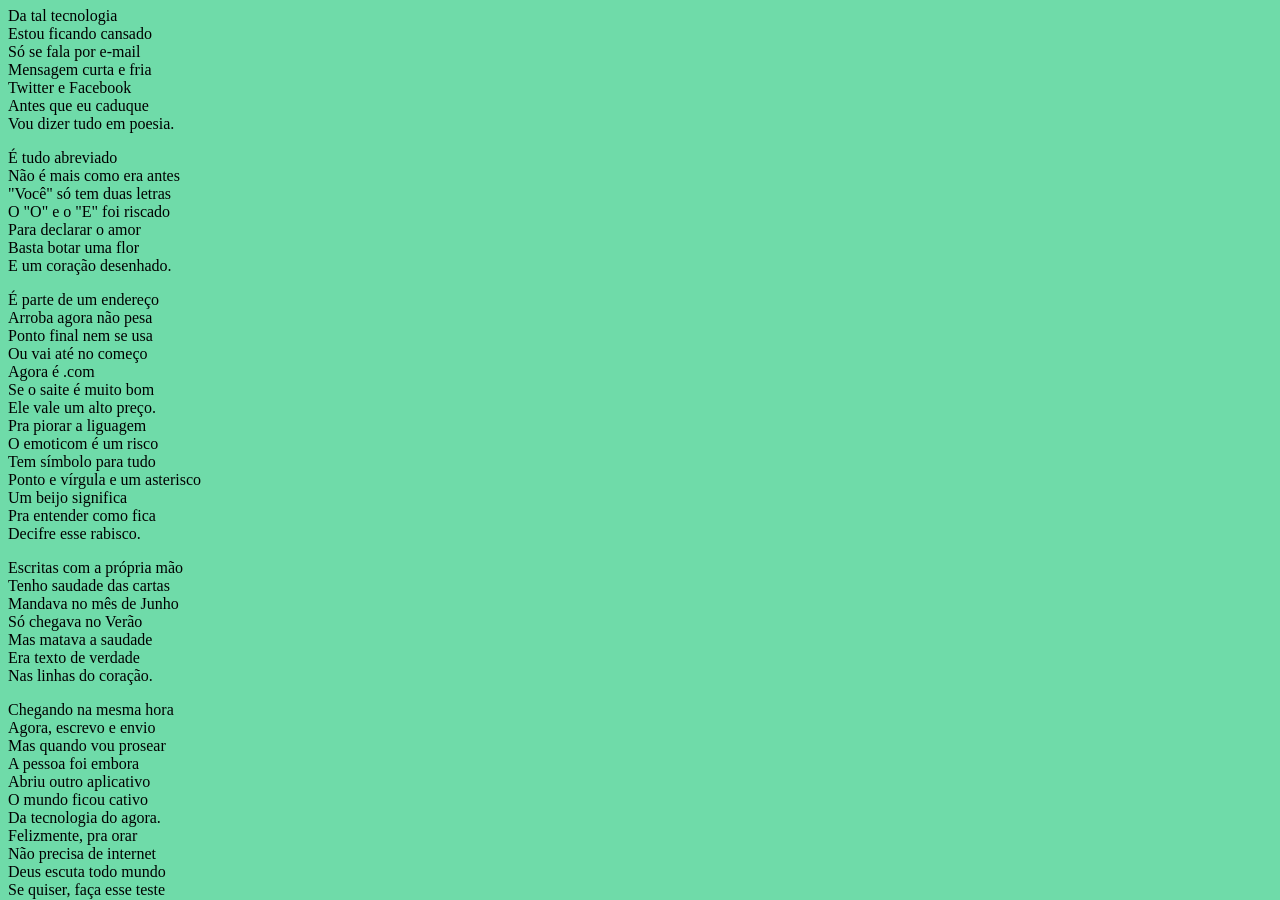
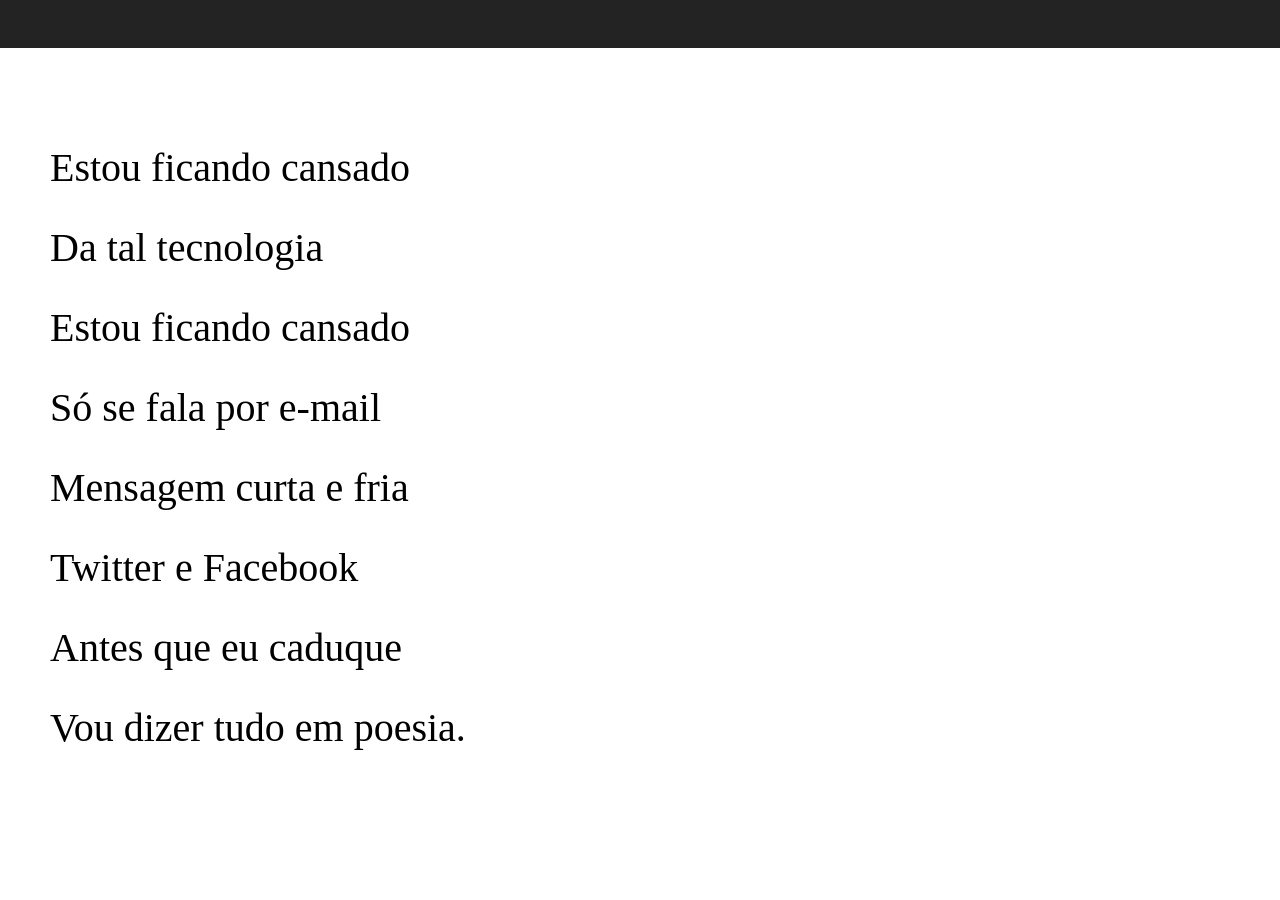
Before and after one commit to biel-444/Projeto-3, a plain HTML site: page pag1.html in a window 1280 px wide. Shown: the part 125-1025 px from the top of the page. Drawn offline with Linux system fonts and the light colour scheme.

Commit message:
atualizações básicas
css, classes e ids

```diff
--- a/estilo.css
+++ b/estilo.css
@@ -1,10 +1,84 @@
-/*cores
-#18DB00
-#C5DB93
-#7DDC88
-#74DCCF
-#6FDBA9
-*/
-body{
-    background-color: #6FDBA9;
+/*#31cbe0*/
+*{
+    margin:0% ;
+    padding: 0%;
 }
+
+body, html{
+    background-color: #31cbe0;
+}
+
+header{
+    background-color: rgb(35, 35, 35);
+    color: white;
+    text-align: center;
+}
+
+header > h1{
+    padding-top: 50px;
+    font-variant: small-caps;
+}
+header > p{
+    padding-bottom: 50px ;
+}
+
+section{
+    padding-left: 50px;
+    padding-top: 10vh;
+    padding-bottom: 10vh;
+    line-height: 2em;
+    font-size: 2.5em;
+}
+
+section > p{
+    padding-bottom: 2em;
+}
+
+section.normal{
+    background-color: white;
+    color: black;
+}
+
+section.imagem{
+    background-color:rgb(51, 51, 51);
+    color: white;
+    box-shadow:inset 6px 6px 6px 13px 0px rgba(0, 0, 0, 0.456) ;
+    background-size: cover;
+    background-attachment: fixed;
+}
+
+section.imagem > p{
+    display: inline-block;
+    padding: 5px;
+    background-color: rgba(0, 0, 0, 0.371);
+    text-shadow: 1px 1px 0px rgba(0, 0, 0, 0.398);
+}
+
+section#img01{
+    background-image: url('imagens/background001.jpg');
+    background-position: right center;
+}
+
+section#img02{
+    background-image: url('imagens/background002.jpg');
+    background-position: center;
+}
+
+a{
+    color: white;
+    font-weight: bolder;
+    text-decoration: none;
+}
+
+a:hover{
+    text-decoration: underline;
+    color: white;
+}
+
+
+footer{
+    background-color: rgb(35, 35, 35) ;
+    color: white;
+    padding: 8px;
+    text-align: center;
+}
--- a/pag1.html
+++ b/pag1.html
@@ -18,8 +18,9 @@
         </p>
     </header>
 
-   <section>
+   <section class="normal">
        <p>
+           Estou ficando cansado <br>
            Da tal tecnologia<br>
            Estou ficando cansado<br>
            Só se fala por e-mail<br>
@@ -30,12 +31,10 @@
        </p>
     </section>
 
-
-
-    <section>
+    <section class="imagem" id="img01">
         <p>
+            Não é mais como era antes<br>
             É tudo abreviado<br>
-            Não é mais como era antes<br>
             "Você" só tem duas letras<br>
             O "O" e o "E" foi riscado<br>
             Para declarar o amor<br>
@@ -46,15 +45,18 @@
 
 
 
-    <section>
+    <section class="normal">
         <p>
+            Arroba agora não pesa<br>
             É parte de um endereço<br>
-            Arroba agora não pesa<br>
             Ponto final nem se usa<br>
             Ou vai até no começo<br>
             Agora é .com<br>
             Se o saite é muito bom<br>
             Ele vale um alto preço.<br>
+        </p>
+
+        <p>
             Pra piorar a liguagem<br>
             O emoticom é um risco<br>
             Tem símbolo para tudo<br>
@@ -67,10 +69,10 @@
 
 
 
-    <section>
+    <section class="imagem" id="img02">
         <p>
+            Tenho saudade das cartas<br>
             Escritas com a própria mão<br>
-            Tenho saudade das cartas<br>
             Mandava no mês de Junho<br>
             Só chegava no Verão<br>
             Mas matava a saudade<br>
@@ -80,16 +82,19 @@
     </section>
 
 
+    <section class="normal">
 
-    <section>
         <p>
+            Agora, escrevo e envio<br>
             Chegando na mesma hora<br>
-            Agora, escrevo e envio<br>
             Mas quando vou prosear<br>
             A pessoa foi embora<br>
             Abriu outro aplicativo<br>
             O mundo ficou cativo<br>
             Da tecnologia do agora.<br>
+        </p>
+
+        <p>
             Felizmente, pra orar<br>
             Não precisa de internet<br>
             Deus escuta todo mundo<br>
@@ -98,6 +103,7 @@
             Seus lábios são aparelhos<br>
             Deixe que Deus interprete.<br>
         </p>
+
     </section>
 
 <footer>
```
